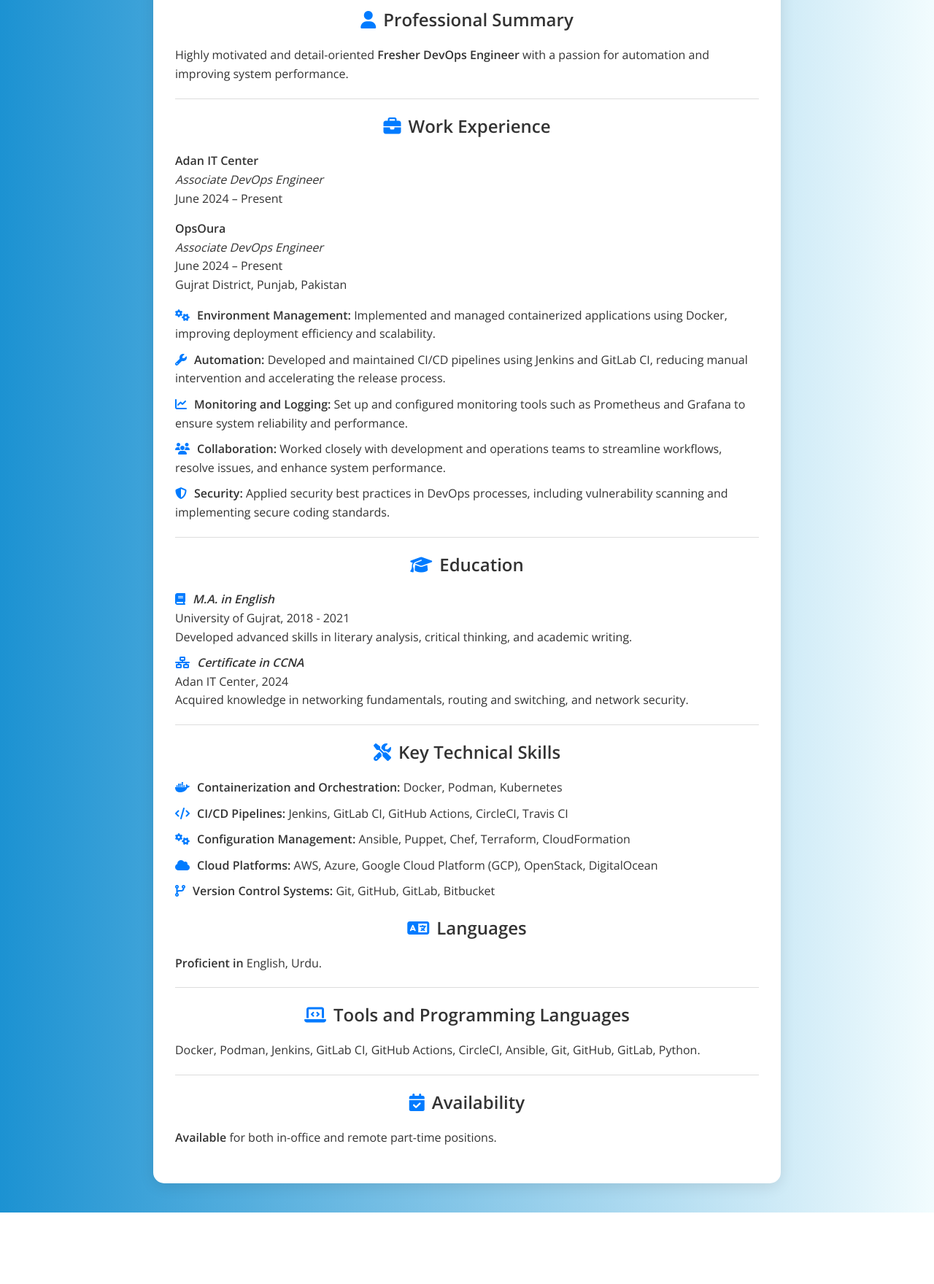
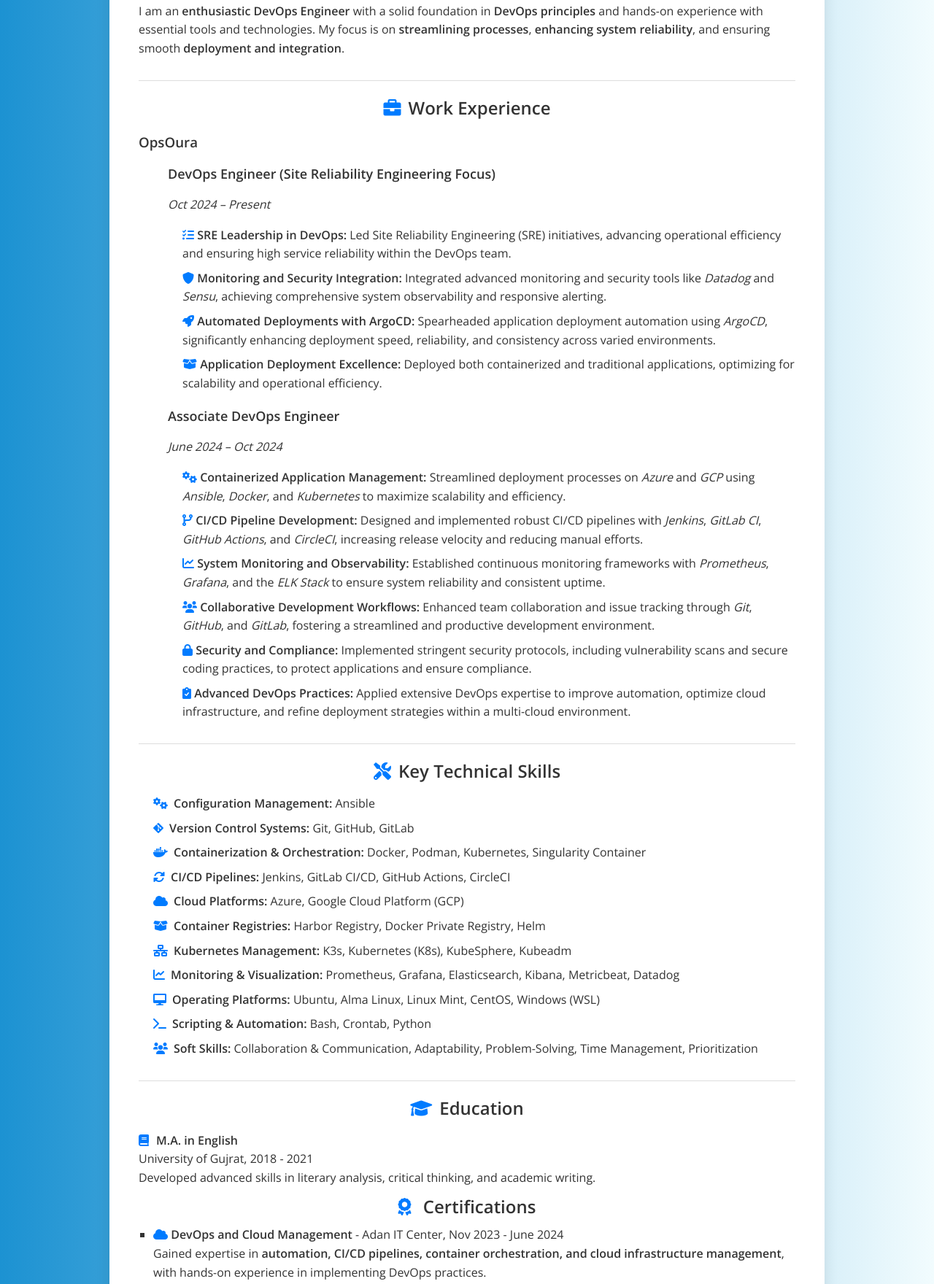
Before and after one commit to SAkib-MiirzA/SAkib-MiirzA.github.io, a plain HTML site: page index.html in a window 1280 px wide. Shown: the part 365-2125 px from the top of the page at 73% size. Before the commit the page ends 2027 px from the top, so only its background shows below. Drawn offline with nearby package versions, Linux system fonts and the light colour scheme.

Commit message:
Update index.html

```diff
--- a/index.html
+++ b/index.html
@@ -10,17 +10,6 @@
         @keyframes fadeIn {
             from { opacity: 0; transform: translateY(20px); }
             to { opacity: 1; transform: translateY(0); }
-        }
-
-        @keyframes slideIn {
-            from { opacity: 0; transform: translateX(-20px); }
-            to { opacity: 1; transform: translateX(0); }
-        }
-
-        @keyframes iconBounce {
-            0%, 20%, 50%, 80%, 100% { transform: translateY(0); }
-            40% { transform: translateY(-10px); }
-            60% { transform: translateY(-5px); }
         }
 
         body {
@@ -37,25 +26,24 @@
 
         .container {
             background: #fff;
-            padding: 30px;
+            padding: 40px;
             border-radius: 15px;
             box-shadow: 0 4px 20px rgba(0, 0, 0, 0.1);
-            max-width: 800px;
-            width: 90%;
-            margin: 40px 0;
+            max-width: 900px;
+            width: 100%;
+            margin: 50px 0;
             animation: fadeIn 1.5s ease-in-out;
         }
 
         h1, h2 {
             color: #333;
             text-align: center;
-            animation: fadeIn 1.5s ease-in-out;
+            margin: 10px 0;
         }
 
         p, li {
             color: #333;
             line-height: 1.6;
-            animation: fadeIn 1.5s ease-in-out;
         }
 
         ul {
@@ -65,18 +53,11 @@
 
         ul li {
             margin-bottom: 10px;
-            animation: slideIn 1.5s ease-in-out;
         }
 
         .icon {
             margin-right: 10px;
             color: #007bff;
-            transition: transform 0.3s;
-        }
-
-        .icon:hover {
-            animation: iconBounce 0.6s;
-            cursor: pointer;
         }
 
         a {
@@ -92,16 +73,11 @@
 
         header {
             text-align: center;
-            margin-bottom: 20px;
-            animation: fadeIn 1.5s ease-in-out;
-        }
-
-        header p {
-            margin: 5px 0;
+            margin-bottom: 30px;
         }
 
         section {
-            margin-bottom: 20px;
+            margin-bottom: 30px;
         }
 
         hr {
@@ -109,115 +85,188 @@
             height: 1px;
             background: #ddd;
             margin: 20px 0;
-            animation: fadeIn 1.5s ease-in-out;
-        }
-
-        .fade-in {
-            animation: fadeIn 2s ease-in-out;
-        }
-
-        .fade-in ul li, .fade-in p, .fade-in h2 {
-            animation-delay: 0.5s;
-        }
-
-        .fade-in ul li:nth-child(2), .fade-in p:nth-child(2), .fade-in h2:nth-child(2) {
-            animation-delay: 1s;
-        }
-
-        .fade-in ul li:nth-child(3), .fade-in p:nth-child(3), .fade-in h2:nth-child(3) {
-            animation-delay: 1.5s;
-        }
-
-        .fade-in ul li:nth-child(4), .fade-in p:nth-child(4), .fade-in h2:nth-child(4) {
-            animation-delay: 2s;
-        }
-
-        .fade-in ul li:nth-child(5), .fade-in p:nth-child(5), .fade-in h2:nth-child(5) {
-            animation-delay: 2.5s;
         }
     </style>
 </head>
 <body>
     <div class="container">
-        <header class="fade-in">
-            <h1>SAkib MirzA</h1>
-            <p><strong>Associate Devops Engineer</strong></p>
-            <p><i class="fa fa-envelope icon"></i><a href="mailto:sakib00786@gmail.com">sakib00786@gmail.com</a></p>
-            <p><i class="fas fa-mobile-alt icon"></i>+923006283898</p>
-            <p><i class="fab fa-linkedin icon"></i><a href="https://www.linkedin.com/in/saqib-muniir/" target="_blank">Sakib's LinkedIn Profile</a></p>
-            <p><i class="fab fa-github icon"></i><a href="https://github.com/SAkib-MiirzA/" target="_blank">Sakib's GitHub Profile</a></p>
-            <p><i class="fa fa-map-marker-alt icon"></i>Gujrat, Pakistan</p>
+        <header>
+            <h1>SAQIB MUNIR</h1>
+            <p><strong>DevOps Engineer</strong></p>
+            <p>
+                <i class="fa fa-envelope icon"></i>
+                sakib00786@gmail.com |
+                <i class="fas fa-mobile-alt icon"></i>
+                +923006283898
+            </p>
+
+
+            <p>
+                <i class="fab fa-linkedin icon"></i>
+                <a href="https://www.linkedin.com/in/saqib-muniir/" target="_blank">LinkedIn Profile</a> |
+                <i class="fa fa-map-marker-alt icon"></i>
+                Gujrat, Pakistan |
+                <i class="fab fa-github icon"></i>
+                <a href="https://github.com/SAkib-MiirzA/" target="_blank">GitHub Profile</a> |
+
+            </p>
+
         </header>
 
         <hr>
 
-        <section class="fade-in">
+        <section>
             <h2><i class="fa fa-user icon"></i>Professional Summary</h2>
-            <p>Highly motivated and detail-oriented <strong>Fresher DevOps Engineer</strong> with a passion for automation and improving system performance.</p>
+            <p>I am an <strong>enthusiastic DevOps Engineer</strong> with a solid foundation in <strong>DevOps principles</strong> and hands-on experience with essential tools and technologies. My focus is on <strong>streamlining processes</strong>, <strong>enhancing system reliability</strong>, and ensuring smooth <strong>deployment and integration</strong>.</p>
         </section>
 
         <hr>
 
-        <section class="fade-in">
+        <section>
             <h2><i class="fa fa-briefcase icon"></i>Work Experience</h2>
-            <p><strong>Adan IT Center</strong><br>
-            <em>Associate DevOps Engineer</em><br>
-            June 2024 – Present</p>
-            <p><strong>OpsOura</strong><br>
-                <em>Associate DevOps Engineer</em><br>
-                June 2024 – Present<br>
-                Gujrat District, Punjab, Pakistan</p>
+
+            <div>
+                <h3 class="job-title">OpsOura</h3>
+                <div style="color: rgb(95, 95, 95);">
+                    <div style="padding-left: 40px;">
+                        <h3 style="font-size: 18px; color: #333; font-weight: bold;">DevOps Engineer (Site Reliability Engineering Focus)</h3>
+                        <p><em>Oct 2024 – Present</em></p>
+                        <ul style="list-style-type: none; padding-left: 20px;">
+                            <li style="--fade-order: 1; margin-bottom: 8px;">
+                                <i class="fas fa-tasks" style="color: #007bff;"></i> <strong>SRE Leadership in DevOps:</strong> Led Site Reliability Engineering (SRE) initiatives, advancing operational efficiency and ensuring high service reliability within the DevOps team.
+                            </li>
+                            <li style="--fade-order: 2; margin-bottom: 8px;">
+                                <i class="fas fa-shield-alt" style="color: #007bff;"></i> <strong>Monitoring and Security Integration:</strong> Integrated advanced monitoring and security tools like <em>Datadog</em> and <em>Sensu</em>, achieving comprehensive system observability and responsive alerting.
+                            </li>
+                            <li style="--fade-order: 3; margin-bottom: 8px;">
+                                <i class="fas fa-rocket" style="color: #007bff;"></i> <strong>Automated Deployments with ArgoCD:</strong> Spearheaded application deployment automation using <em>ArgoCD</em>, significantly enhancing deployment speed, reliability, and consistency across varied environments.
+                            </li>
+                            <li style="--fade-order: 4; margin-bottom: 8px;">
+                                <i class="fas fa-box-open" style="color: #007bff;"></i> <strong>Application Deployment Excellence:</strong> Deployed both containerized and traditional applications, optimizing for scalability and operational efficiency.
+                            </li>
+                        </ul>
+
+                        <h3 style="font-size: 18px; color: #333; font-weight: bold; margin-top: 20px;">Associate DevOps Engineer</h3>
+                        <p><em>June 2024 – Oct 2024</em></p>
+                        <ul style="list-style-type: none; padding-left: 20px;">
+                            <li style="--fade-order: 5; margin-bottom: 8px;">
+                                <i class="fas fa-cogs" style="color: #007bff;"></i> <strong>Containerized Application Management:</strong> Streamlined deployment processes on <em>Azure</em> and <em>GCP</em> using <em>Ansible</em>, <em>Docker</em>, and <em>Kubernetes</em> to maximize scalability and efficiency.
+                            </li>
+                            <li style="--fade-order: 6; margin-bottom: 8px;">
+                                <i class="fas fa-code-branch" style="color: #007bff;"></i> <strong>CI/CD Pipeline Development:</strong> Designed and implemented robust CI/CD pipelines with <em>Jenkins</em>, <em>GitLab CI</em>, <em>GitHub Actions</em>, and <em>CircleCI</em>, increasing release velocity and reducing manual efforts.
+                            </li>
+                            <li style="--fade-order: 7; margin-bottom: 8px;">
+                                <i class="fas fa-chart-line" style="color: #007bff;"></i> <strong>System Monitoring and Observability:</strong> Established continuous monitoring frameworks with <em>Prometheus</em>, <em>Grafana</em>, and the <em>ELK Stack</em> to ensure system reliability and consistent uptime.
+                            </li>
+                            <li style="--fade-order: 8; margin-bottom: 8px;">
+                                <i class="fas fa-users" style="color: #007bff;"></i> <strong>Collaborative Development Workflows:</strong> Enhanced team collaboration and issue tracking through <em>Git</em>, <em>GitHub</em>, and <em>GitLab</em>, fostering a streamlined and productive development environment.
+                            </li>
+                            <li style="--fade-order: 9; margin-bottom: 8px;">
+                                <i class="fas fa-lock" style="color: #007bff;"></i> <strong>Security and Compliance:</strong> Implemented stringent security protocols, including vulnerability scans and secure coding practices, to protect applications and ensure compliance.
+                            </li>
+                            <li style="--fade-order: 10; margin-bottom: 8px;">
+                                <i class="fas fa-clipboard-check" style="color: #007bff;"></i> <strong>Advanced DevOps Practices:</strong> Applied extensive DevOps expertise to improve automation, optimize cloud infrastructure, and refine deployment strategies within a multi-cloud environment.
+                            </li>
+                        </ul>
+
+                    </div>
+
+            </div>
+        </section>
+        <hr>
+
+        <section>
+            <h2><i class="fa fa-tools icon"></i>Key Technical Skills</h2>
+<!-- Ensure Font Awesome is included -->
+<link rel="stylesheet" href="https://cdnjs.cloudflare.com/ajax/libs/font-awesome/6.0.0-beta3/css/all.min.css">
+
+<style>
+  /* Set icon color to blue */
+  .icon-blue {
+    color: #007bff; /* Adjust color code if needed */
+  }
+</style>
+
+<ul style="list-style-type: none; padding-left: 20px;">
+  <li style="--fade-order: 1; margin-bottom: 8px;">
+    <i class="fas fa-cogs icon-blue" style="margin-right: 8px;"></i><strong>Configuration Management:</strong> Ansible
+  </li>
+  <li style="--fade-order: 2; margin-bottom: 8px;">
+    <i class="fab fa-git-alt icon-blue" style="margin-right: 8px;"></i><strong>Version Control Systems:</strong> Git, GitHub, GitLab
+  </li>
+  <li style="--fade-order: 3; margin-bottom: 8px;">
+    <i class="fab fa-docker icon-blue" style="margin-right: 8px;"></i><strong>Containerization & Orchestration:</strong> Docker, Podman, Kubernetes, Singularity Container
+  </li>
+  <li style="--fade-order: 4; margin-bottom: 8px;">
+    <i class="fas fa-sync-alt icon-blue" style="margin-right: 8px;"></i><strong>CI/CD Pipelines:</strong> Jenkins, GitLab CI/CD, GitHub Actions, CircleCI
+  </li>
+  <li style="--fade-order: 5; margin-bottom: 8px;">
+    <i class="fas fa-cloud icon-blue" style="margin-right: 8px;"></i><strong>Cloud Platforms:</strong> Azure, Google Cloud Platform (GCP)
+  </li>
+  <li style="--fade-order: 6; margin-bottom: 8px;">
+    <i class="fas fa-box-open icon-blue" style="margin-right: 8px;"></i><strong>Container Registries:</strong> Harbor Registry, Docker Private Registry, Helm
+  </li>
+  <li style="--fade-order: 7; margin-bottom: 8px;">
+    <i class="fas fa-network-wired icon-blue" style="margin-right: 8px;"></i><strong>Kubernetes Management:</strong> K3s, Kubernetes (K8s), KubeSphere, Kubeadm
+  </li>
+  <li style="--fade-order: 8; margin-bottom: 8px;">
+    <i class="fas fa-chart-line icon-blue" style="margin-right: 8px;"></i><strong>Monitoring & Visualization:</strong> Prometheus, Grafana, Elasticsearch, Kibana, Metricbeat, Datadog
+  </li>
+  <li style="--fade-order: 9; margin-bottom: 8px;">
+    <i class="fas fa-desktop icon-blue" style="margin-right: 8px;"></i><strong>Operating Platforms:</strong> Ubuntu, Alma Linux, Linux Mint, CentOS, Windows (WSL)
+  </li>
+  <li style="--fade-order: 10; margin-bottom: 8px;">
+    <i class="fas fa-terminal icon-blue" style="margin-right: 8px;"></i><strong>Scripting & Automation:</strong> Bash, Crontab, Python
+  </li>
+  <li style="--fade-order: 11; margin-bottom: 8px;">
+    <i class="fas fa-users icon-blue" style="margin-right: 8px;"></i><strong>Soft Skills:</strong> Collaboration & Communication, Adaptability, Problem-Solving, Time Management, Prioritization
+  </li>
+</ul>
+
+        </section>
+        <hr>
+
+        <section>
+            <h2><i class="fa fa-graduation-cap icon"></i>Education</h2>
             <ul>
-                <li><i class="fa fa-cogs icon"></i><strong>Environment Management:</strong> Implemented and managed containerized applications using Docker, improving deployment efficiency and scalability.</li>
-                <li><i class="fa fa-wrench icon"></i><strong>Automation:</strong> Developed and maintained CI/CD pipelines using Jenkins and GitLab CI, reducing manual intervention and accelerating the release process.</li>
-                <li><i class="fa fa-chart-line icon"></i><strong>Monitoring and Logging:</strong> Set up and configured monitoring tools such as Prometheus and Grafana to ensure system reliability and performance.</li>
-                <li><i class="fa fa-users icon"></i><strong>Collaboration:</strong> Worked closely with development and operations teams to streamline workflows, resolve issues, and enhance system performance.</li>
-                <li><i class="fa fa-shield-alt icon"></i><strong>Security:</strong> Applied security best practices in DevOps processes, including vulnerability scanning and implementing secure coding standards.</li>
-            </ul>
-        </section>
+                <li><i class="fa fa-book icon"></i><strong>M.A. in English</strong><br>
+                University of Gujrat, 2018 - 2021<br>
+                Developed advanced skills in literary analysis, critical thinking, and academic writing.</li>
+<!-- Courses and Certifications -->
+<div class="row courses" style="margin-bottom: 40px;">
+    <div class="three columns header-col">
+        <h2><i class="fa fa-award icon"></i> Certifications</h2>
+    </div>
+
+    <div class="nine columns main-col" style="color: rgb(90, 90, 90);">
+ <ul style="list-style-type: square; padding-left: 20px;">
+    <li style="margin-bottom: 16px;">
+        <i class="fas fa-cloud" style="color: #007bff;"></i> <strong>DevOps and Cloud Management</strong> - Adan IT Center, Nov 2023 - June 2024<br>
+        Gained expertise in <strong>automation, CI/CD pipelines, container orchestration, and cloud infrastructure management</strong>, with hands-on experience in implementing DevOps practices.
+    </li>
+    <li style="margin-bottom: 16px;">
+        <i class="fas fa-network-wired" style="color: #007bff;"></i> <strong>Certificate in CCNA</strong> - Adan IT Center, 2024<br>
+        Acquired knowledge in <strong>networking fundamentals, routing and switching, and network security</strong>.
+    </li>
+
+
+
 
         <hr>
-
-        <section class="fade-in">
-            <h2><i class="fa fa-graduation-cap icon"></i>Education</h2>
-            <ul>
-                <li><i class="fa fa-book icon"></i><em><strong>M.A. in English</strong></em><br>
-                University of Gujrat, 2018 - 2021<br>
-                Developed advanced skills in literary analysis, critical thinking, and academic writing.</li>
-                <li><i class="fa fa-network-wired icon"></i><em><strong>Certificate in CCNA</strong></em><br>
-                Adan IT Center, 2024<br>
-                Acquired knowledge in networking fundamentals, routing and switching, and network security.</li>
-            </ul>
-        </section>
-
-        <hr>
-
-        <section class="fade-in">
-            <h2><i class="fa fa-tools icon"></i>Key Technical Skills</h2>
-            <ul>
-                <li><i class="fab fa-docker icon"></i><strong>Containerization and Orchestration:</strong> Docker, Podman, Kubernetes</li>
-                <li><i class="fa fa-code icon"></i><strong>CI/CD Pipelines:</strong> Jenkins, GitLab CI, GitHub Actions, CircleCI, Travis CI</li>
-                <li><i class="fa fa-cogs icon"></i><strong>Configuration Management:</strong> Ansible, Puppet, Chef, Terraform, CloudFormation</li>
-                <li><i class="fa fa-cloud icon"></i><strong>Cloud Platforms:</strong> AWS, Azure, Google Cloud Platform (GCP), OpenStack, DigitalOcean</li>
-                <li><i class="fa fa-code-branch icon"></i><strong>Version Control Systems:</strong> Git, GitHub, GitLab, Bitbucket</li>
-            </ul>
     </section>
     <h2><i class="fa fa-language icon"></i>Languages</h2>
     <p><strong>Proficient in</strong> English, Urdu.</p>
 </section>
 
 <hr>
-
         <section>
-        <h2><i class="fa fa-laptop-code icon"></i>Tools and Programming Languages</h2>
-        <p></i>Docker, Podman, Jenkins, GitLab CI, GitHub Actions, CircleCI, Ansible, Git, GitHub, GitLab, Python.</p>
-    </section>
-
-    <hr>
-
-    <section>
-        <h2><i class="fa fa-calendar-check icon"></i>Availability</h2>
-        <p><strong>Available</strong> for both in-office and remote part-time positions.</p>
+            <h2><i class="fas fa-cloud icon" style="color: #007bff; margin-right: 8px;"></i> Cloud Resume Challenge:</h2>
+            <p>
+                <i class="fas fa-laptop-code" style="color: #007bff; margin-right: 8px;"></i>
+                <strong>How I Tackled the Cloud Resume Challenge on Azure: A Journey from Code to Cloud</strong>, incorporating <strong>CI/CD</strong> and <strong>Infrastructure-as-Code (IaC)</strong> principles using <strong>Azure</strong>, <strong>GitHub Actions.</strong>
+                <i class="fas fa-link" style="color: #007bff; margin-right: 8px;"></i>
+                Medium post: <a href="https://medium.com/@SAkib-MirzA/how-i-completed-the-cloud-resume-challenge-using-azure-f5038eb81de8" target="_blank"><strong>Read on Medium</strong></a>
+            </p>
           </section>
     </div>
 </body>
```
Lines whose indentation alone changed are shown as unchanged.
